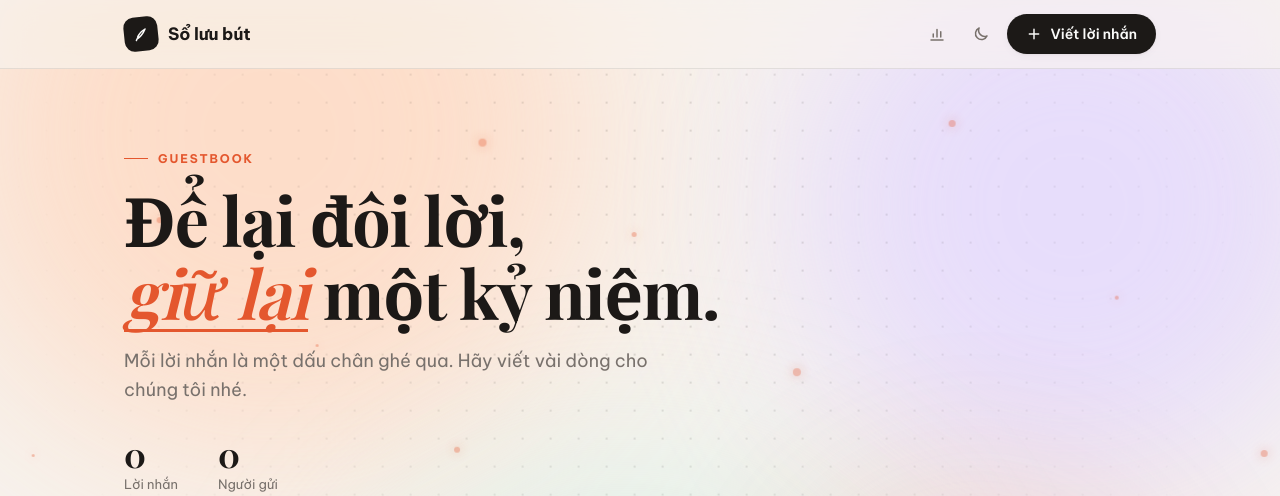
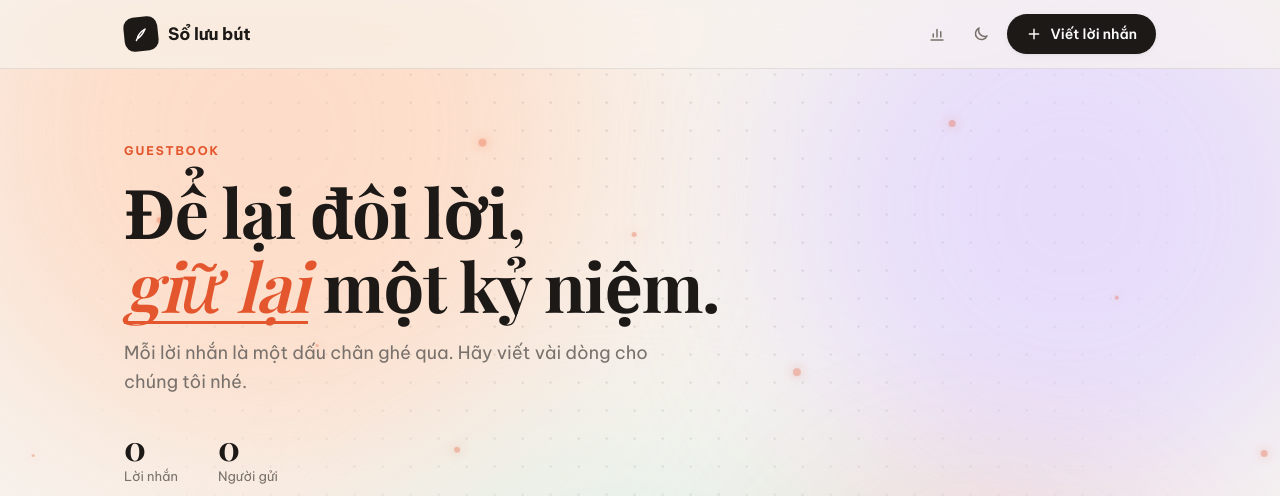
Before and after one commit to hienphung910/Web-Python-Flask, a Flask app: page / in a window 1280 px wide. Shown: the top 496 px of the page. Run offline with Flask 3, Linux system fonts and the light colour scheme; data that the repository does not hold is empty; some web fonts are replaced.

Commit message:
Updated UI

```diff
--- a/ban-vibecode/guestbook/static/style.css
+++ b/ban-vibecode/guestbook/static/style.css
@@ -271,9 +271,6 @@ kbd {
    Phần đầu trang chủ
    ============================================================ */
 .eyebrow {
-    display: inline-flex;
-    align-items: center;
-    gap: 10px;
     margin-bottom: 14px;
     color: var(--accent);
     font-size: 12px;
@@ -281,7 +278,6 @@ kbd {
     letter-spacing: 0.16em;
     text-transform: uppercase;
 }
-.eyebrow::before { content: ""; width: 24px; height: 1.5px; background: currentColor; }
 
 .hero { padding: 40px 0 36px; }
 .hero h1, .compose h1 {
```
Also changed, not shown: README.md.
